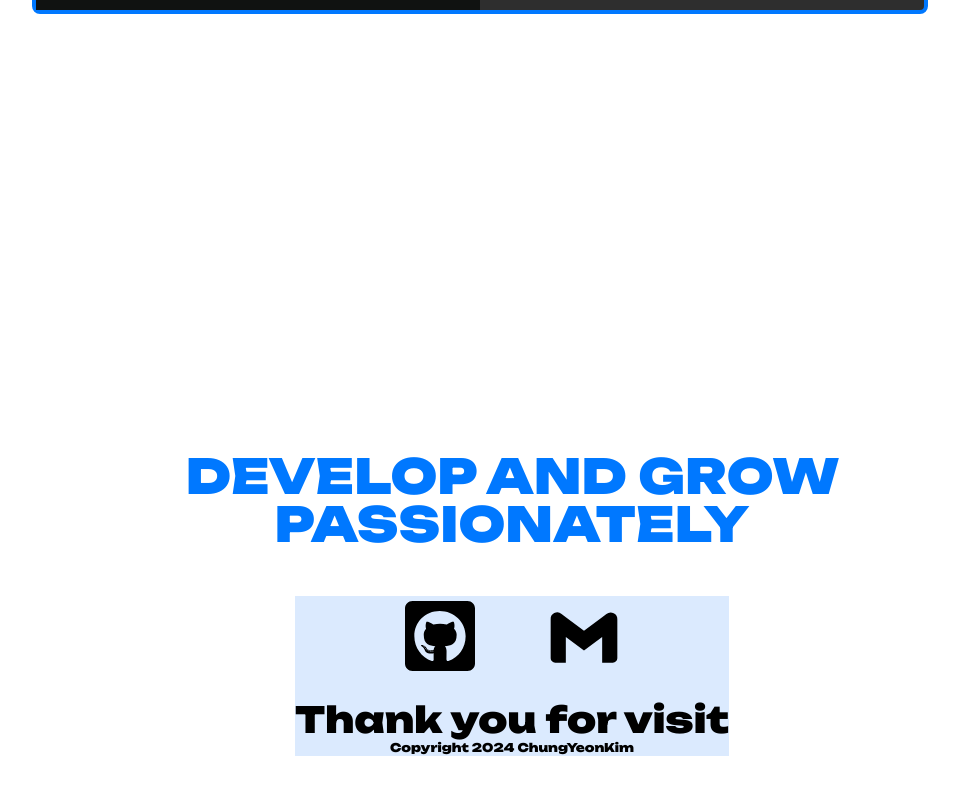
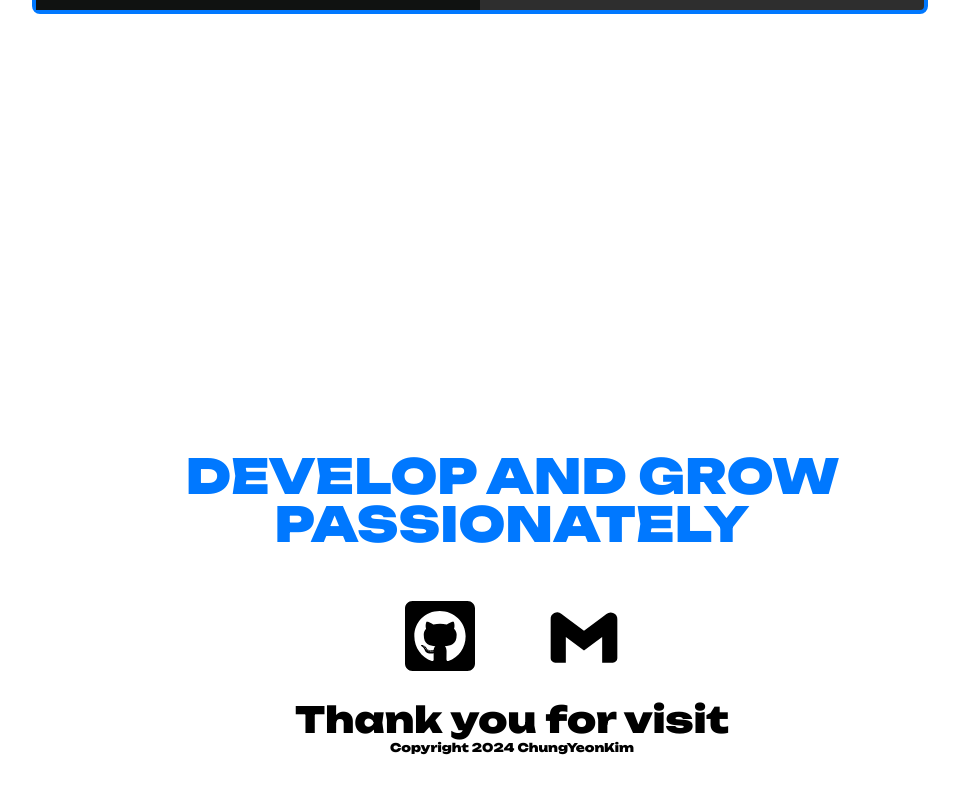
Before and after one commit to augusstt06/portfolio, a Next.js app: page /portfolio in a window 1280 px wide. Shown: the part 1529-2324 px from the top of the page, without its empty margins (128-1087 px from the left). Built offline with nearby package versions, Linux system fonts and the light colour scheme.

Commit message:
fix: css

```diff
--- a/src/components/molecules/carousel/Carousel.tsx
+++ b/src/components/molecules/carousel/Carousel.tsx
@@ -64,7 +64,7 @@ export function Carousel(props: Props) {
 
   return (
     <div
-      className={`${isTopSectionEnd ? '' : 'opacity-0'} w-2/3 md:w-[70rem] h-[40rem] absolute left-1/2 -translate-x-1/2 top-1/2 -translate-y-1/2`}
+      className={`${isTopSectionEnd ? '' : 'opacity-0'} w-2/3 md:w-[70rem] h-[40rem] absolute left-1/2 -translate-x-1/2 top-1/2 -translate-y-1/2 simple-transition`}
     >
       <div
         ref={carouselRef}
--- a/src/components/organisms/aboutme/BottomSection.tsx
+++ b/src/components/organisms/aboutme/BottomSection.tsx
@@ -1,8 +1,5 @@
-// import { PROJECT } from '@/constant'
-
 import Introduce from '@/components/molecules/aboutme/Introduce'
 import Skills from '@/components/molecules/aboutme/Skills'
-// import DownArrow from '@/components/molecules/arrow/DownArrow'
 
 type Props = {
   isTopSectionEnd: boolean
@@ -17,7 +14,6 @@ export default function BottomSection(props: Props) {
     >
       <Skills />
       <Introduce />
-      {/* <DownArrow next={PROJECT} scrollY={0} /> */}
     </article>
   )
 }
--- a/src/components/organisms/aboutme/TopSection.tsx
+++ b/src/components/organisms/aboutme/TopSection.tsx
@@ -18,7 +18,6 @@ export default function TopSection(props: Props) {
           highlightClass={`text-[var(--main-color)] font-extrabold uppercase border-b-8 border-[var(--main-color)]`}
         />
       </div>
-      {/* <div className="absolute left-1/2 -translate-x-1/2">dd</div> */}
       <div className="md:hidden w-full h-full col-flex justify-center items-center text-4xl text-center text-[#2e2e2e] uppercase space-y-4">
         <p>
           A Steadily{' '}
--- a/src/components/template/AboutMe.tsx
+++ b/src/components/template/AboutMe.tsx
@@ -10,7 +10,6 @@ export default function AboutMe() {
   const [isTopSectionEnd, setIsTopSectionEnd] = useState<boolean>(false)
 
   return (
-    // FIXME: top-padding 조정하기
     <section id={ABOUTME} className="h-screen w-full pt-12 grid grid-rows-3">
       <TopSection setIsTopSectionEnd={setIsTopSectionEnd} />
       <BottomSection isTopSectionEnd={isTopSectionEnd} />
--- a/src/components/template/Contact.tsx
+++ b/src/components/template/Contact.tsx
@@ -35,7 +35,7 @@ export default function Contact() {
         />
 
         <div
-          className={`${isAnimationEnd ? 'opacity-100' : 'opacity-0'} text-black col-flex justify-around mx-auto simple-transition space-y-6 bg-blue-100`}
+          className={`${isAnimationEnd ? 'opacity-100' : 'opacity-0'} text-black col-flex justify-around mx-auto simple-transition space-y-6`}
         >
           <div className="row-flex justify-center w-full gap-16">
             <Link href={GIT}>
```
